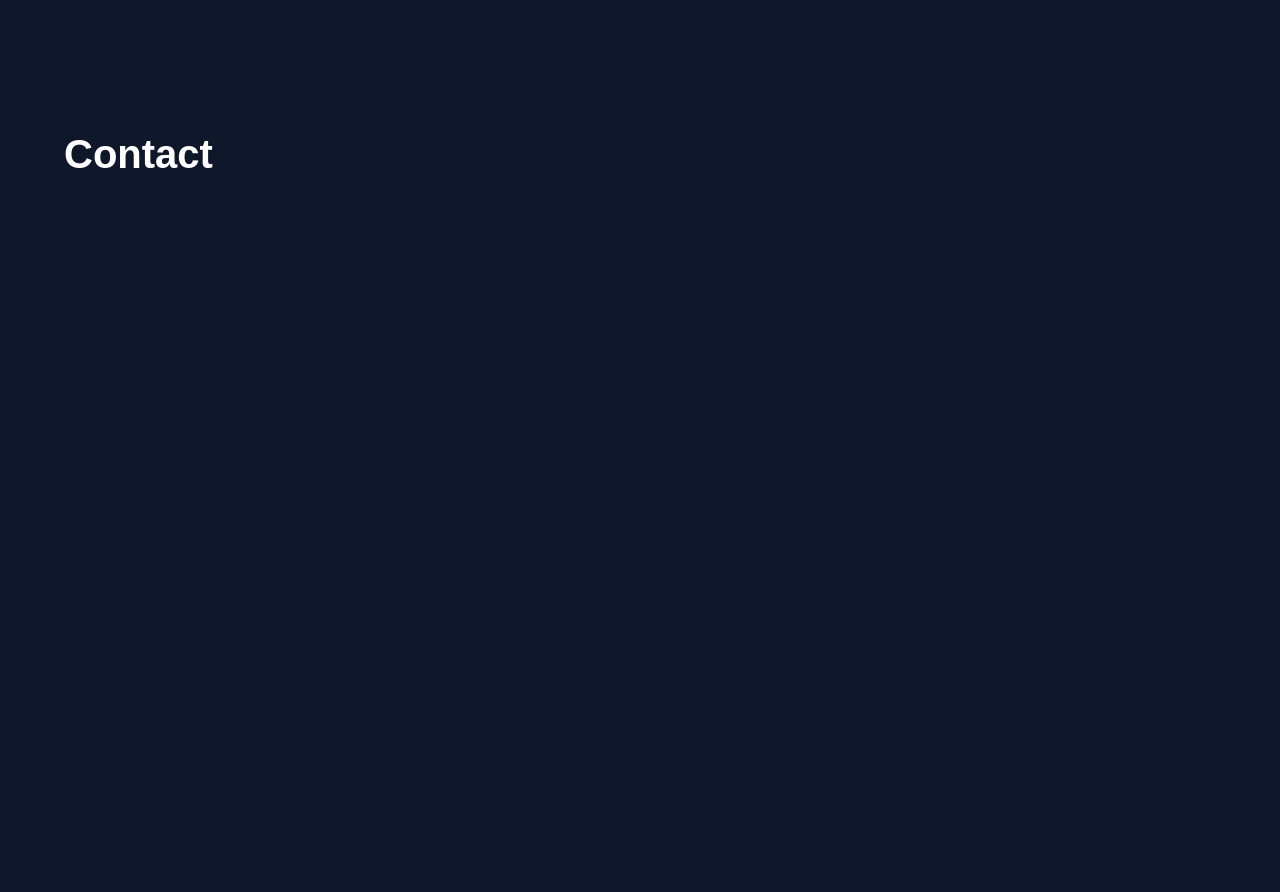
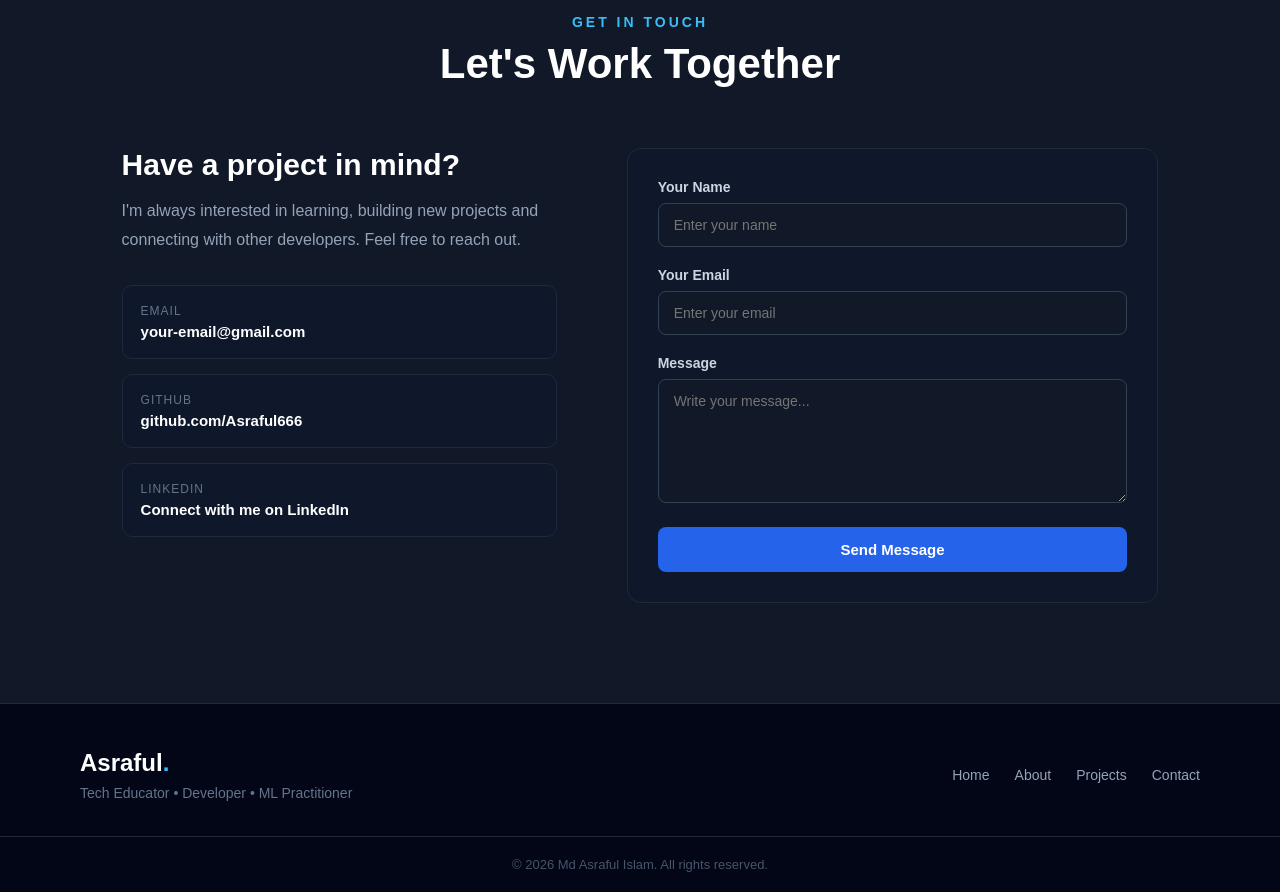
Before and after one commit to Asraful666/asraful-portfolio, a React (Vite) app: page / in a window 1280 px wide. Shown: the part 4360-5252 px from the top of the page. Before the commit the page ends 4774 px from the top, so only its background shows below. Built offline with nearby package versions, Linux system fonts and the light colour scheme.

Commit message:
feat: add contact section and footer

```diff
--- a/src/App.css
+++ b/src/App.css
@@ -744,3 +744,275 @@
   }
 
 }
+
+/* =========================
+   CONTACT
+========================= */
+
+.contact-section {
+  background: #111827;
+}
+
+.contact-content {
+  display: grid;
+
+  grid-template-columns: 0.9fr 1.1fr;
+
+  gap: 70px;
+
+  align-items: start;
+}
+
+.contact-info h3 {
+  font-size: 30px;
+
+  margin-bottom: 15px;
+}
+
+.contact-info > p {
+  color: #94a3b8;
+
+  line-height: 1.8;
+
+  margin-bottom: 30px;
+}
+
+.contact-links {
+  display: flex;
+
+  flex-direction: column;
+
+  gap: 15px;
+}
+
+.contact-links a {
+  display: flex;
+
+  flex-direction: column;
+
+  gap: 5px;
+
+  padding: 18px;
+
+  background: #0f172a;
+
+  border: 1px solid #1e293b;
+
+  border-radius: 10px;
+
+  transition: 0.3s;
+}
+
+.contact-links a:hover {
+  border-color: #38bdf8;
+
+  transform: translateX(5px);
+}
+
+.contact-links span {
+  color: #64748b;
+
+  font-size: 12px;
+
+  text-transform: uppercase;
+
+  letter-spacing: 1px;
+}
+
+.contact-links strong {
+  color: #ffffff;
+
+  font-size: 15px;
+}
+
+
+/* =========================
+   CONTACT FORM
+========================= */
+
+.contact-form {
+  padding: 30px;
+
+  background: #0f172a;
+
+  border: 1px solid #1e293b;
+
+  border-radius: 14px;
+}
+
+.form-group {
+  margin-bottom: 20px;
+}
+
+.form-group label {
+  display: block;
+
+  color: #cbd5e1;
+
+  font-size: 14px;
+  font-weight: 600;
+
+  margin-bottom: 8px;
+}
+
+.form-group input,
+.form-group textarea {
+  width: 100%;
+
+  padding: 13px 15px;
+
+  background: #111827;
+
+  color: #ffffff;
+
+  border: 1px solid #334155;
+
+  border-radius: 8px;
+
+  outline: none;
+
+  font-family: inherit;
+
+  font-size: 14px;
+
+  transition: 0.3s;
+}
+
+.form-group input:focus,
+.form-group textarea:focus {
+  border-color: #38bdf8;
+}
+
+.form-group textarea {
+  resize: vertical;
+}
+
+.submit-btn {
+  width: 100%;
+
+  padding: 14px;
+
+  background: #2563eb;
+
+  color: #ffffff;
+
+  border: none;
+
+  border-radius: 8px;
+
+  font-size: 15px;
+  font-weight: 600;
+
+  cursor: pointer;
+
+  transition: 0.3s;
+}
+
+.submit-btn:hover {
+  background: #1d4ed8;
+
+  transform: translateY(-2px);
+}
+
+
+/* =========================
+   FOOTER
+========================= */
+
+.footer {
+  background: #020617;
+
+  border-top: 1px solid #1e293b;
+
+  padding-top: 45px;
+}
+
+.footer-container {
+  display: flex;
+
+  justify-content: space-between;
+
+  align-items: center;
+
+  gap: 30px;
+
+  padding-bottom: 35px;
+}
+
+.footer-logo {
+  color: #ffffff;
+
+  font-size: 24px;
+  font-weight: 800;
+}
+
+.footer-logo span {
+  color: #38bdf8;
+}
+
+.footer-container p {
+  color: #64748b;
+
+  margin-top: 8px;
+
+  font-size: 14px;
+}
+
+.footer-links {
+  display: flex;
+
+  gap: 25px;
+}
+
+.footer-links a {
+  color: #94a3b8;
+
+  font-size: 14px;
+
+  transition: 0.3s;
+}
+
+.footer-links a:hover {
+  color: #38bdf8;
+}
+
+.footer-bottom {
+  padding: 20px;
+
+  text-align: center;
+
+  border-top: 1px solid #1e293b;
+}
+
+.footer-bottom p {
+  color: #475569;
+
+  font-size: 13px;
+}
+
+
+/* =========================
+   CONTACT RESPONSIVE
+========================= */
+
+@media (max-width: 800px) {
+
+  .contact-content {
+    grid-template-columns: 1fr;
+
+    gap: 40px;
+  }
+
+  .footer-container {
+    flex-direction: column;
+
+    text-align: center;
+  }
+
+  .footer-links {
+    flex-wrap: wrap;
+
+    justify-content: center;
+  }
+
+}
--- a/src/App.tsx
+++ b/src/App.tsx
@@ -380,10 +380,134 @@ function App() {
   </div>
 </section>
 
-        <section id="contact" className="section">
-          <h2>Contact</h2>
-        </section>
+        <section id="contact" className="section contact-section">
+  <div className="container">
+
+    <div className="section-heading">
+      <p>GET IN TOUCH</p>
+      <h2>Let's Work Together</h2>
+    </div>
+
+    <div className="contact-content">
+
+      <div className="contact-info">
+
+        <h3>Have a project in mind?</h3>
+
+        <p>
+          I'm always interested in learning, building new projects and
+          connecting with other developers. Feel free to reach out.
+        </p>
+
+        <div className="contact-links">
+
+          <a href="mailto:your-email@gmail.com">
+            <span>Email</span>
+            <strong>your-email@gmail.com</strong>
+          </a>
+
+          <a
+            href="https://github.com/Asraful666"
+            target="_blank"
+            rel="noopener noreferrer"
+          >
+            <span>GitHub</span>
+            <strong>github.com/Asraful666</strong>
+          </a>
+
+          <a href="#">
+            <span>LinkedIn</span>
+            <strong>Connect with me on LinkedIn</strong>
+          </a>
+
+        </div>
+
+      </div>
+
+
+      <form className="contact-form">
+
+        <div className="form-group">
+          <label htmlFor="name">Your Name</label>
+
+          <input
+            type="text"
+            id="name"
+            placeholder="Enter your name"
+          />
+        </div>
+
+
+        <div className="form-group">
+          <label htmlFor="email">Your Email</label>
+
+          <input
+            type="email"
+            id="email"
+            placeholder="Enter your email"
+          />
+        </div>
+
+
+        <div className="form-group">
+          <label htmlFor="message">Message</label>
+
+          <textarea
+            id="message"
+            rows={6}
+            placeholder="Write your message..."
+          ></textarea>
+        </div>
+
+
+        <button type="submit" className="submit-btn">
+          Send Message
+        </button>
+
+      </form>
+
+    </div>
+
+  </div>
+</section>
       </main>
+
+      <footer className="footer">
+
+  <div className="container footer-container">
+
+    <div>
+      <a href="#home" className="footer-logo">
+        Asraful<span>.</span>
+      </a>
+
+      <p>
+        Tech Educator • Developer • ML Practitioner
+      </p>
+    </div>
+
+
+    <div className="footer-links">
+
+      <a href="#home">Home</a>
+      <a href="#about">About</a>
+      <a href="#projects">Projects</a>
+      <a href="#contact">Contact</a>
+
+    </div>
+
+  </div>
+
+
+  <div className="footer-bottom">
+
+    <p>
+      © 2026 Md Asraful Islam. All rights reserved.
+    </p>
+
+  </div>
+
+</footer>
     </>
   );
 }
```
